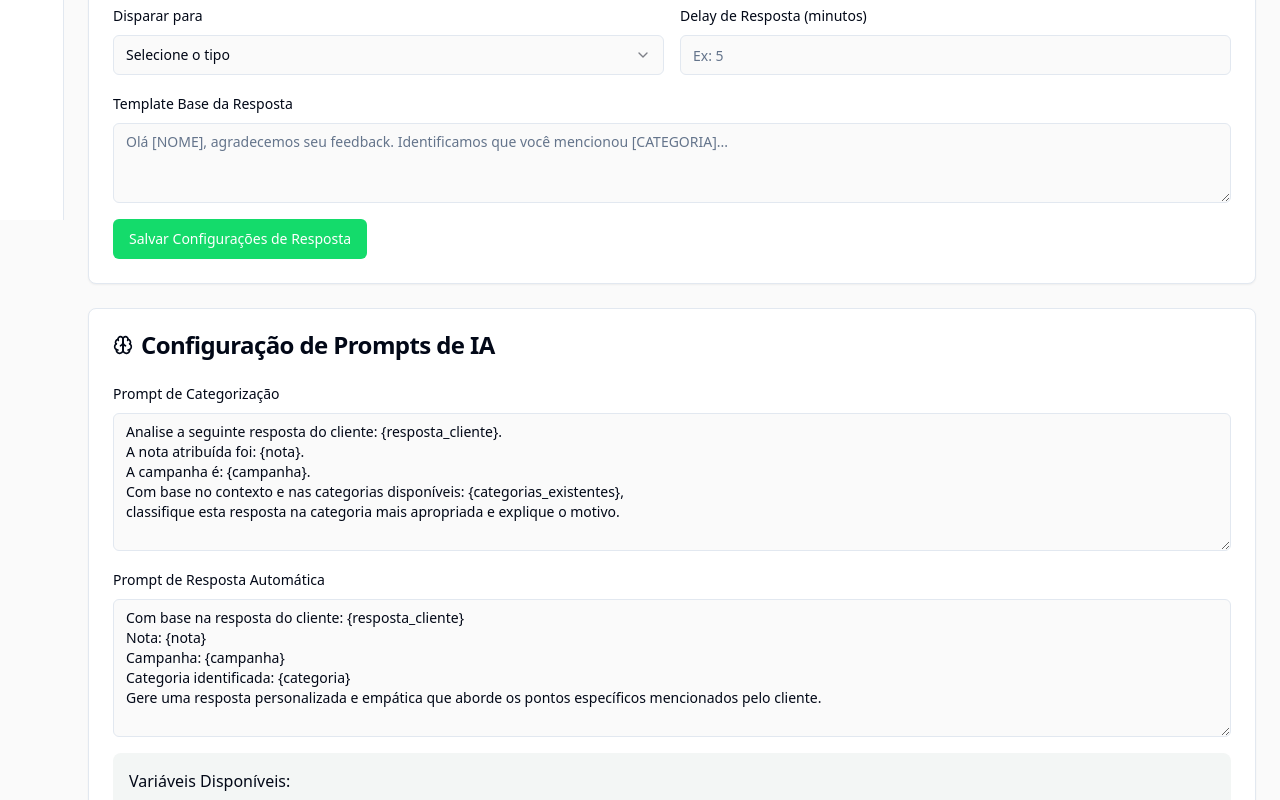
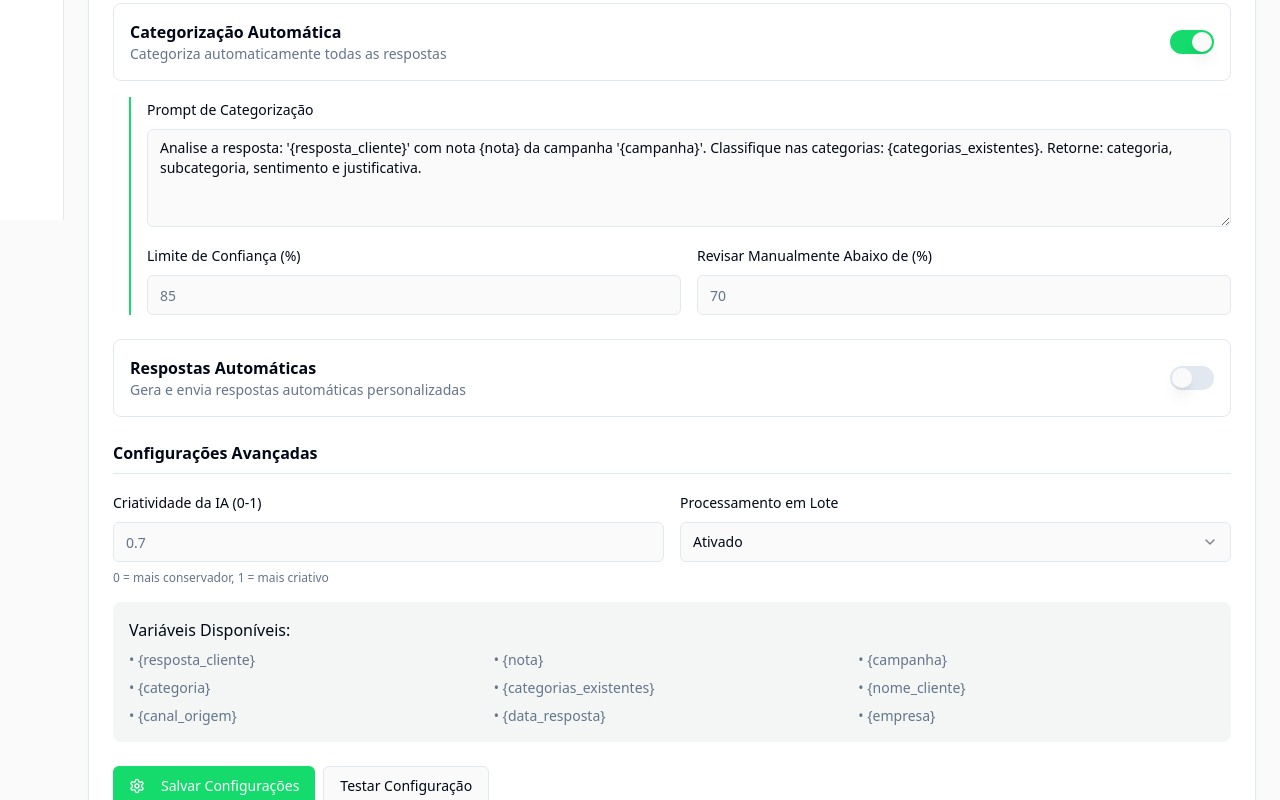
Before and after one commit to tthiagodds/nps-nexus-ai, a React (Vite) app: page /ai-settings in a window 1280 px wide. Shown: the part 580-1380 px from the top of the page. Built offline with nearby package versions, Linux system fonts and the light colour scheme.

Commit message:
Fix Opinion Report and AI Settings
The Opinion Report is now accessible. Additionally, the AI settings have been improved to address redundancy between "Base Template for Response" and the prompt field.

```diff
--- a/src/App.tsx
+++ b/src/App.tsx
@@ -51,9 +51,9 @@ const App = () => (
           {/* Relatórios */}
           <Route path="/reports" element={<Reports />} />
           <Route path="/reports/ai-categorization" element={<AICategorization />} />
-          <Route path="/reports/automation" element={<AutomationReports />} />
-          <Route path="/reports/opinions" element={<OpinionReports />} />
-          <Route path="/reports/dispatch" element={<DispatchReports />} />
+            <Route path="/reports/automation" element={<AutomationReports />} />
+            <Route path="/reports/opinion" element={<OpinionReports />} />
+            <Route path="/reports/dispatch" element={<DispatchReports />} />
 
           {/* Inteligência Artificial */}
           <Route path="/ai-settings" element={<AISettings />} />
--- a/src/pages/AISettings.tsx
+++ b/src/pages/AISettings.tsx
@@ -125,101 +125,185 @@ export default function AISettings() {
           </Card>
         </div>
 
-        {/* Auto Response Configuration */}
+        {/* AI Configuration */}
         <Card>
           <CardHeader>
             <CardTitle className="flex items-center gap-2">
-              <Zap className="h-5 w-5" />
-              Configuração de Respostas Automáticas
+              <Brain className="h-5 w-5" />
+              Configuração de IA
             </CardTitle>
           </CardHeader>
-          <CardContent className="space-y-4">
-            <div className="grid grid-cols-1 lg:grid-cols-2 gap-4">
+          <CardContent className="space-y-6">
+            {/* Categorization Settings */}
+            <div className="space-y-4">
+              <div className="flex items-center justify-between p-4 border rounded-lg">
+                <div>
+                  <h4 className="font-semibold">Categorização Automática</h4>
+                  <p className="text-sm text-muted-foreground">Categoriza automaticamente todas as respostas</p>
+                </div>
+                <Switch checked={aiEnabled} onCheckedChange={setAiEnabled} />
+              </div>
+
+              {aiEnabled && (
+                <div className="space-y-4 ml-4 border-l-2 border-primary pl-4">
                   <div className="space-y-2">
-                <Label htmlFor="response-trigger">Disparar para</Label>
+                    <Label htmlFor="categorization-prompt">Prompt de Categorização</Label>
+                    <Textarea
+                      id="categorization-prompt"
+                      placeholder="Configure como a IA deve categorizar as respostas..."
+                      rows={4}
+                      defaultValue="Analise a resposta: '{resposta_cliente}' com nota {nota} da campanha '{campanha}'. Classifique nas categorias: {categorias_existentes}. Retorne: categoria, subcategoria, sentimento e justificativa."
+                    />
+                  </div>
+
+                  <div className="grid grid-cols-2 gap-4">
+                    <div className="space-y-2">
+                      <Label htmlFor="confidence-threshold">Limite de Confiança (%)</Label>
+                      <Input id="confidence-threshold" type="number" placeholder="85" />
+                    </div>
+                    <div className="space-y-2">
+                      <Label htmlFor="review-threshold">Revisar Manualmente Abaixo de (%)</Label>
+                      <Input id="review-threshold" type="number" placeholder="70" />
+                    </div>
+                  </div>
+                </div>
+              )}
+            </div>
+
+            {/* Auto Response Settings */}
+            <div className="space-y-4">
+              <div className="flex items-center justify-between p-4 border rounded-lg">
+                <div>
+                  <h4 className="font-semibold">Respostas Automáticas</h4>
+                  <p className="text-sm text-muted-foreground">Gera e envia respostas automáticas personalizadas</p>
+                </div>
+                <Switch checked={autoResponseEnabled} onCheckedChange={setAutoResponseEnabled} />
+              </div>
+
+              {autoResponseEnabled && (
+                <div className="space-y-4 ml-4 border-l-2 border-secondary pl-4">
+                  <div className="grid grid-cols-1 lg:grid-cols-3 gap-4">
+                    <div className="space-y-2">
+                      <Label htmlFor="response-trigger">Disparar Para</Label>
                       <Select>
                         <SelectTrigger>
-                    <SelectValue placeholder="Selecione o tipo" />
+                          <SelectValue placeholder="Selecione" />
                         </SelectTrigger>
                         <SelectContent>
                           <SelectItem value="detractors">Apenas Detratores (0-6)</SelectItem>
-                    <SelectItem value="complaints">Reclamações</SelectItem>
-                    <SelectItem value="both">Detratores e Reclamações</SelectItem>
+                          <SelectItem value="complaints">Reclamações Identificadas</SelectItem>
+                          <SelectItem value="negative">Sentimento Negativo</SelectItem>
+                          <SelectItem value="all">Todas as Respostas</SelectItem>
                         </SelectContent>
                       </Select>
                     </div>
 
                     <div className="space-y-2">
-                <Label htmlFor="response-delay">Delay de Resposta (minutos)</Label>
-                <Input id="response-delay" type="number" placeholder="Ex: 5" />
+                      <Label htmlFor="response-delay">Delay (minutos)</Label>
+                      <Input id="response-delay" type="number" placeholder="5" />
+                    </div>
+
+                    <div className="space-y-2">
+                      <Label htmlFor="response-channel">Canal de Resposta</Label>
+                      <Select>
+                        <SelectTrigger>
+                          <SelectValue placeholder="Mesmo canal" />
+                        </SelectTrigger>
+                        <SelectContent>
+                          <SelectItem value="same">Mesmo Canal da Pesquisa</SelectItem>
+                          <SelectItem value="email">Sempre Email</SelectItem>
+                          <SelectItem value="whatsapp">Sempre WhatsApp</SelectItem>
+                          <SelectItem value="sms">Sempre SMS</SelectItem>
+                        </SelectContent>
+                      </Select>
                     </div>
                   </div>
 
                   <div className="space-y-2">
-              <Label htmlFor="response-template">Template Base da Resposta</Label>
+                    <Label htmlFor="response-prompt">Prompt para Geração de Resposta</Label>
                     <Textarea
-                id="response-template"
-                placeholder="Olá [NOME], agradecemos seu feedback. Identificamos que você mencionou [CATEGORIA]..."
-                className="h-20"
+                      id="response-prompt"
+                      placeholder="Configure como a IA deve gerar as respostas..."
+                      rows={4}
+                      defaultValue="Baseado na resposta '{resposta_cliente}' (nota: {nota}, categoria: {categoria}) da campanha '{campanha}', gere uma resposta empática e personalizada que: 1) Agradeça o feedback, 2) Aborde os pontos específicos mencionados, 3) Ofereça uma solução ou próximos passos quando apropriado."
                     />
                   </div>
 
-            <Button>
-              Salvar Configurações de Resposta
-            </Button>
-          </CardContent>
-        </Card>
+                  <div className="grid grid-cols-2 gap-4">
+                    <div className="space-y-2">
+                      <Label htmlFor="tone">Tom da Resposta</Label>
+                      <Select>
+                        <SelectTrigger>
+                          <SelectValue placeholder="Profissional" />
+                        </SelectTrigger>
+                        <SelectContent>
+                          <SelectItem value="professional">Profissional</SelectItem>
+                          <SelectItem value="friendly">Amigável</SelectItem>
+                          <SelectItem value="formal">Formal</SelectItem>
+                          <SelectItem value="casual">Casual</SelectItem>
+                        </SelectContent>
+                      </Select>
+                    </div>
 
-        {/* AI Prompts Configuration */}
-        <Card>
-          <CardHeader>
-            <CardTitle className="flex items-center gap-2">
-              <Brain className="h-5 w-5" />
-              Configuração de Prompts de IA
-            </CardTitle>
-          </CardHeader>
-          <CardContent className="space-y-4">
                     <div className="space-y-2">
-              <Label htmlFor="categorization-prompt">Prompt de Categorização</Label>
-              <Textarea
-                id="categorization-prompt"
-                placeholder="Prompt para categorização automática..."
-                rows={6}
-                defaultValue="Analise a seguinte resposta do cliente: {resposta_cliente}.
-A nota atribuída foi: {nota}.
-A campanha é: {campanha}.
-Com base no contexto e nas categorias disponíveis: {categorias_existentes},
-classifique esta resposta na categoria mais apropriada e explique o motivo."
-              />
-            </div>
-            <div className="space-y-2">
-              <Label htmlFor="response-prompt">Prompt de Resposta Automática</Label>
-              <Textarea
-                id="response-prompt"
-                placeholder="Prompt para geração de respostas automáticas..."
-                rows={6}
-                defaultValue="Com base na resposta do cliente: {resposta_cliente}
-Nota: {nota}
-Campanha: {campanha}
-Categoria identificada: {categoria}
-Gere uma resposta personalizada e empática que aborde os pontos específicos mencionados pelo cliente."
-              />
-            </div>
-            <div className="p-4 bg-muted rounded-lg">
-              <h4 className="font-medium mb-2">Variáveis Disponíveis:</h4>
-              <div className="grid grid-cols-2 gap-2 text-sm text-muted-foreground">
-                <div>• {'{resposta_cliente}'} - Resposta do cliente</div>
-                <div>• {'{nota}'} - Nota atribuída</div>
-                <div>• {'{campanha}'} - Nome da campanha</div>
-                <div>• {'{categoria}'} - Categoria identificada</div>
-                <div>• {'{categorias_existentes}'} - Lista de categorias</div>
-                <div>• {'{nome_cliente}'} - Nome do cliente</div>
+                      <Label htmlFor="max-length">Tamanho Máximo (caracteres)</Label>
+                      <Input id="max-length" type="number" placeholder="500" />
                     </div>
                   </div>
+                </div>
+              )}
+            </div>
+
+            {/* Advanced Settings */}
+            <div className="space-y-4">
+              <h4 className="font-semibold border-b pb-2">Configurações Avançadas</h4>
+
+              <div className="grid grid-cols-1 lg:grid-cols-2 gap-4">
+                <div className="space-y-2">
+                  <Label htmlFor="model-temperature">Criatividade da IA (0-1)</Label>
+                  <Input id="model-temperature" type="number" step="0.1" placeholder="0.7" />
+                  <p className="text-xs text-muted-foreground">0 = mais conservador, 1 = mais criativo</p>
+                </div>
+
+                <div className="space-y-2">
+                  <Label htmlFor="batch-processing">Processamento em Lote</Label>
+                  <Select>
+                    <SelectTrigger>
+                      <SelectValue placeholder="Ativado" />
+                    </SelectTrigger>
+                    <SelectContent>
+                      <SelectItem value="enabled">Ativado</SelectItem>
+                      <SelectItem value="disabled">Desativado</SelectItem>
+                    </SelectContent>
+                  </Select>
+                </div>
+              </div>
+
+              <div className="p-4 bg-muted rounded-lg">
+                <h5 className="font-medium mb-2">Variáveis Disponíveis:</h5>
+                <div className="grid grid-cols-2 lg:grid-cols-3 gap-2 text-sm text-muted-foreground">
+                  <div>• {'{resposta_cliente}'}</div>
+                  <div>• {'{nota}'}</div>
+                  <div>• {'{campanha}'}</div>
+                  <div>• {'{categoria}'}</div>
+                  <div>• {'{categorias_existentes}'}</div>
+                  <div>• {'{nome_cliente}'}</div>
+                  <div>• {'{canal_origem}'}</div>
+                  <div>• {'{data_resposta}'}</div>
+                  <div>• {'{empresa}'}</div>
+                </div>
+              </div>
+            </div>
+
+            <div className="flex gap-2">
               <Button>
                 <Settings className="h-4 w-4 mr-2" />
-              Salvar Prompts
+                Salvar Configurações
               </Button>
+              <Button variant="outline">
+                Testar Configuração
+              </Button>
+            </div>
           </CardContent>
         </Card>
 
```
Lines whose indentation alone changed are shown as unchanged.
